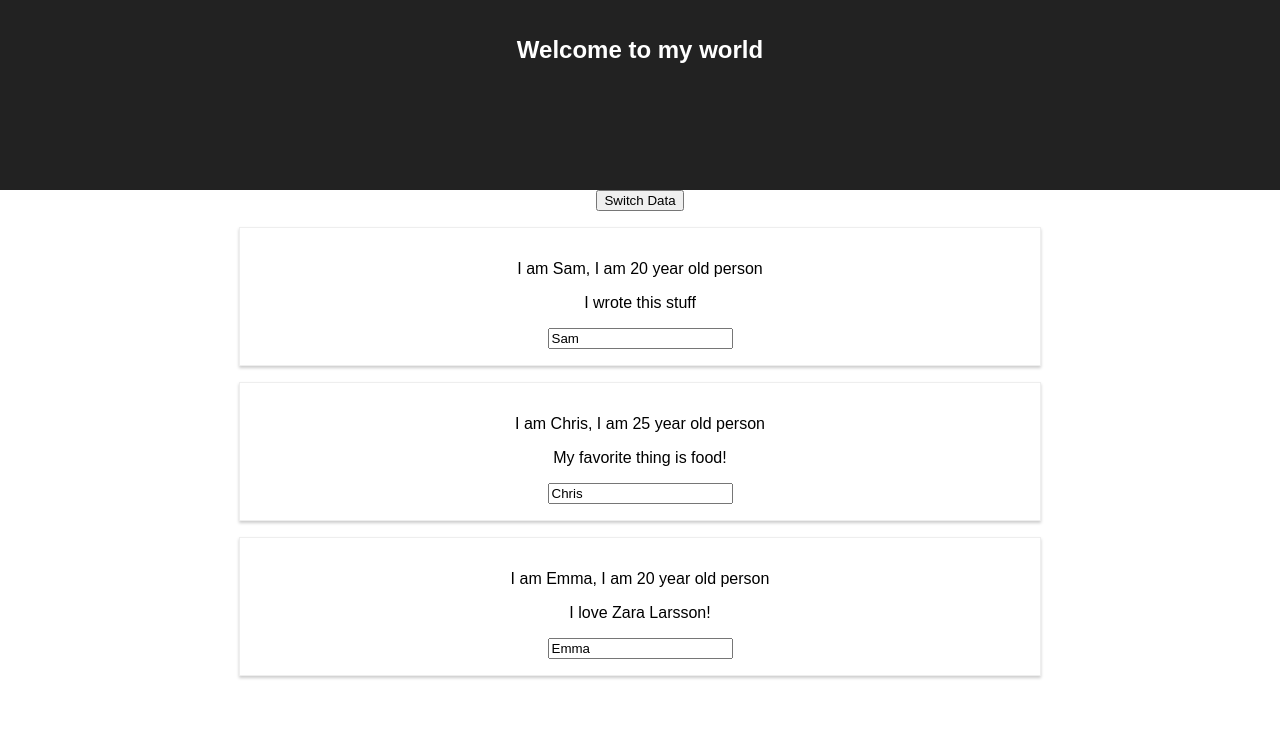
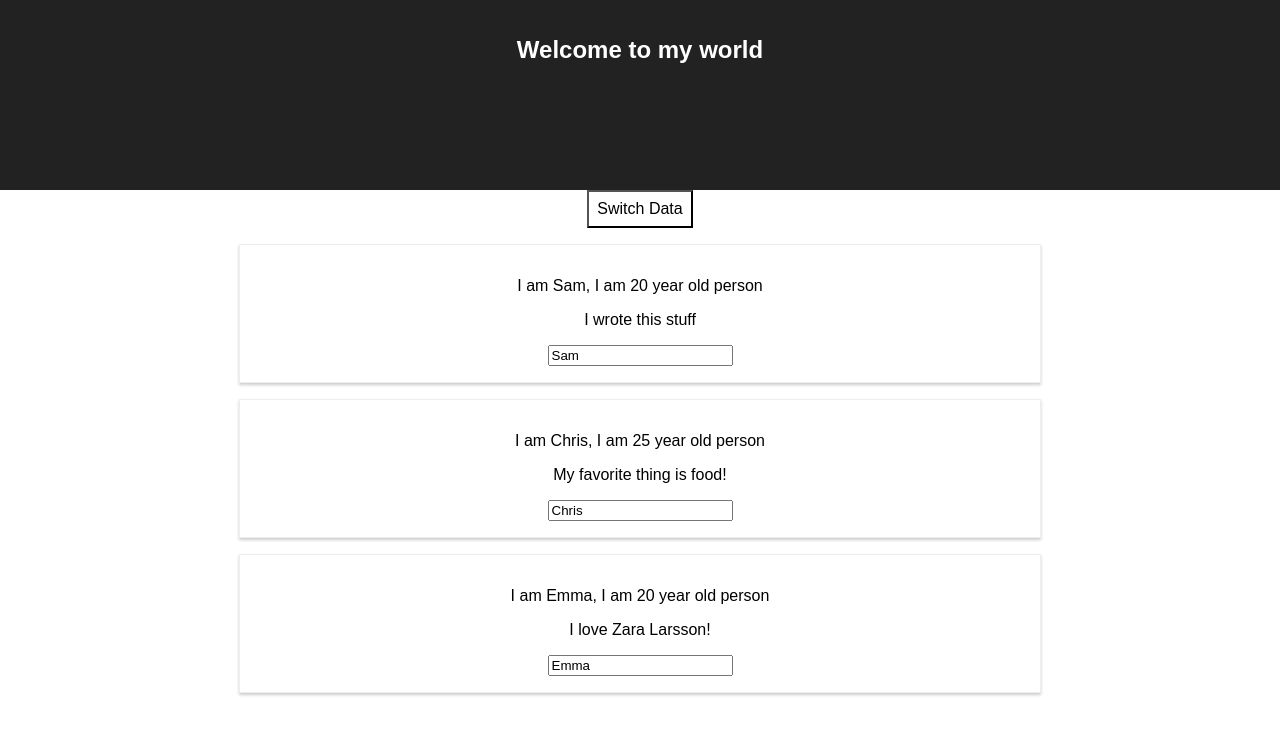
Before and after one commit to Samellenrider/React-practice, a React (Create React App) app: page / in a window 1280 px wide. Shown: the top 734 px of the page. Built offline with nearby package versions, Linux system fonts and the light colour scheme.

Commit message:
inline stylig

```diff
--- a/src/App.js
+++ b/src/App.js
@@ -34,12 +34,22 @@ class App extends Component {
   }
 
   render() {
+    const style = {
+      backgroundColor: 'white',
+      font: 'inherit',
+      border: '1x solid blue',
+      padding: '8px',
+      cursor: 'pointer',
+    };
+
     return (
       <div className="App">
         <header className="App-header">
           <h1 className="App-title">Welcome to my world</h1>
         </header>
-        <button onClick={() => this.switchHandler('Linnea11!!!1')}>Switch Data</button>
+        <button
+         style={style}
+         onClick={() => this.switchHandler('Linnea11!!!1')}>Switch Data</button>
         <Person
          name={this.state.persons[0].name}
          age={this.state.persons[0].age}
```
